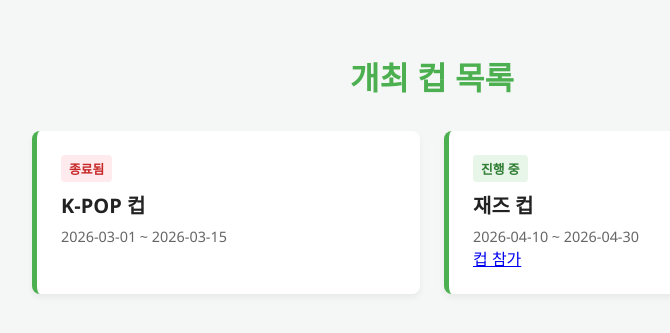
After one commit to CBNUteamSH/teamSH, a Flask app: page /cup in a window 1280 px wide. The commit adds this page. Shown: the top 333 px of the page, without its empty margins (208-878 px from the left). Run offline with Flask 3, Linux system fonts and the light colour scheme; the visitor is signed in with stand-in values (Sample User, id 1).

Commit message:
noCupEntry

```diff
--- a/app/routes.py
+++ b/app/routes.py
@@ -24,6 +24,19 @@ def me():
         return redirect(url_for("auth.spotify_login"))
     return render_template("me.html", user=user)
 
+@main_bp.route("/cup")
+def cup():
+    user = session.get("user")
+    if not user:
+        return redirect(url_for("auth.spotify_login"))
+    return render_template("cup.html", user=user)
+
+@main_bp.route("/cupEnter")
+def cupEnter():
+    user = session.get("user")
+    if not user:
+        return redirect(url_for("auth.spotify_login"))
+    return render_template("cupEnter.html", user=user)
 
 @main_bp.route("/playlists")
 def playlists():
--- /dev/null
+++ b/app/templates/cup.html
@@ -0,0 +1,154 @@
+<!DOCTYPE html>
+<html lang="ko">
+<head>
+    <meta charset="UTF-8">
+    <meta name="viewport" content="width=device-width, initial-scale=1.0">
+    <title>주최 컵 목록</title>
+    <style>
+        :root {
+            --primary-color: #4CAF50;
+            --bg-color: #f4f7f6;
+            --card-bg: #ffffff;
+            --text-color: #333333;
+        }
+
+        body {
+            font-family: 'Segoe UI', Tahoma, Geneva, Verdana, sans-serif;
+            background-color: var(--bg-color);
+            color: var(--text-color);
+            padding: 2rem;
+            max-width: 800px;
+            margin: 0 auto;
+        }
+
+        h1 {
+            text-align: center;
+            color: var(--primary-color);
+            margin-bottom: 2rem;
+        }
+
+        /* 컵 목록을 담을 그리드 레이아웃 */
+        .cup-grid {
+            display: grid;
+            grid-template-columns: repeat(auto-fill, minmax(300px, 1fr));
+            gap: 1.5rem;
+        }
+
+        /* 개별 컵 카드 스타일 */
+        .cup-card {
+            background-color: var(--card-bg);
+            border-radius: 8px;
+            padding: 1.5rem;
+            box-shadow: 0 4px 6px rgba(0,0,0,0.05);
+            transition: transform 0.2s ease, box-shadow 0.2s ease;
+            border-left: 5px solid var(--primary-color);
+        }
+
+        .cup-card:hover {
+            transform: translateY(-5px);
+            box-shadow: 0 6px 12px rgba(0,0,0,0.1);
+        }
+
+        .cup-name {
+            font-size: 1.25rem;
+            font-weight: bold;
+            margin: 0 0 0.5rem 0;
+            color: #222;
+        }
+
+        .cup-duration {
+            font-size: 0.9rem;
+            color: #666;
+            display: flex;
+            align-items: center;
+            gap: 0.5rem;
+        }
+
+        /* 상태 뱃지 (진행중, 예정, 종료) */
+        .badge {
+            display: inline-block;
+            padding: 0.25rem 0.5rem;
+            border-radius: 4px;
+            font-size: 0.8rem;
+            font-weight: bold;
+            margin-bottom: 0.5rem;
+        }
+        .badge.active { background-color: #e8f5e9; color: #2e7d32; }
+        .badge.upcoming { background-color: #e3f2fd; color: #1565c0; }
+        .badge.ended { background-color: #ffebee; color: #c62828; }
+    </style>
+</head>
+<body>
+
+    <h1>개최 컵 목록</h1>
+
+    <div id="cup-container" class="cup-grid"></div>
+
+    <script>
+        // ============================================================================
+        // 🛠️ 개발자 설정 영역: 새로운 컵을 추가하려면 아래 배열에 객체만 추가하세요.
+        // ============================================================================
+        const cupsData = [
+            {
+                id: 1,
+                name: "K-POP 컵",
+                startDate: "2026-03-01",
+                endDate: "2026-03-15",
+                status: "ended" // 'active'(진행중), 'upcoming'(예정), 'ended'(종료)
+            },
+            {
+                id: 2,
+                name: "재즈 컵",
+                startDate: "2026-04-10",
+                endDate: "2026-04-30",
+                status: "active"
+            },
+        ];
+        // ============================================================================
+
+
+        // 상태값에 따른 텍스트와 클래스를 반환하는 헬퍼 함수
+        function getStatusInfo(status) {
+            switch(status) {
+                case 'active': return { text: '진행 중', className: 'active' };
+                case 'upcoming': return { text: '예정됨', className: 'upcoming' };
+                case 'ended': return { text: '종료됨', className: 'ended' };
+                default: return { text: '-', className: '' };
+            }
+        }
+
+        // 화면에 데이터를 렌더링하는 함수
+        function renderCups() {
+            const container = document.getElementById('cup-container');
+            container.innerHTML = ''; // 기존 내용 초기화
+
+            cupsData.forEach(cup => {
+                const statusInfo = getStatusInfo(cup.status);
+
+                let enterButtonHtml = "";
+                    if (statusInfo.className === "active") {
+                        enterButtonHtml = `<a href="/cupEnter" class="btn btn-green">컵 참가</a>`;
+                    }
+
+                // 카드 HTML 요소 생성
+                const card = document.createElement('div');
+                card.className = 'cup-card';
+
+                card.innerHTML = `
+                    <span class="badge ${statusInfo.className}">${statusInfo.text}</span>
+                    <h3 class="cup-name">${cup.name}</h3>
+                    <div class="cup-duration">
+                         ${cup.startDate} ~ ${cup.endDate}
+                    </div>
+                    ${enterButtonHtml}
+                `;
+
+                container.appendChild(card);
+            });
+        }
+
+        // 페이지 로드 시 렌더링 실행
+        document.addEventListener('DOMContentLoaded', renderCups);
+    </script>
+</body>
+</html>
--- a/app/templates/me.html
+++ b/app/templates/me.html
@@ -71,6 +71,8 @@
       <p class="email">{{ user.email }}</p>
       <a href="/playlists" class="btn btn-green">내 플레이리스트 보기</a>
       <a href="/logout" class="btn btn-outline">로그아웃</a>
+      <a href="/cup" class="btn btn-green">컵</a>
+
 
     {% else %}
       <!-- 로그인 전 -->
```
Also changed, not shown: app/templates/cupEnter.html (added, +11 -0 lines).
